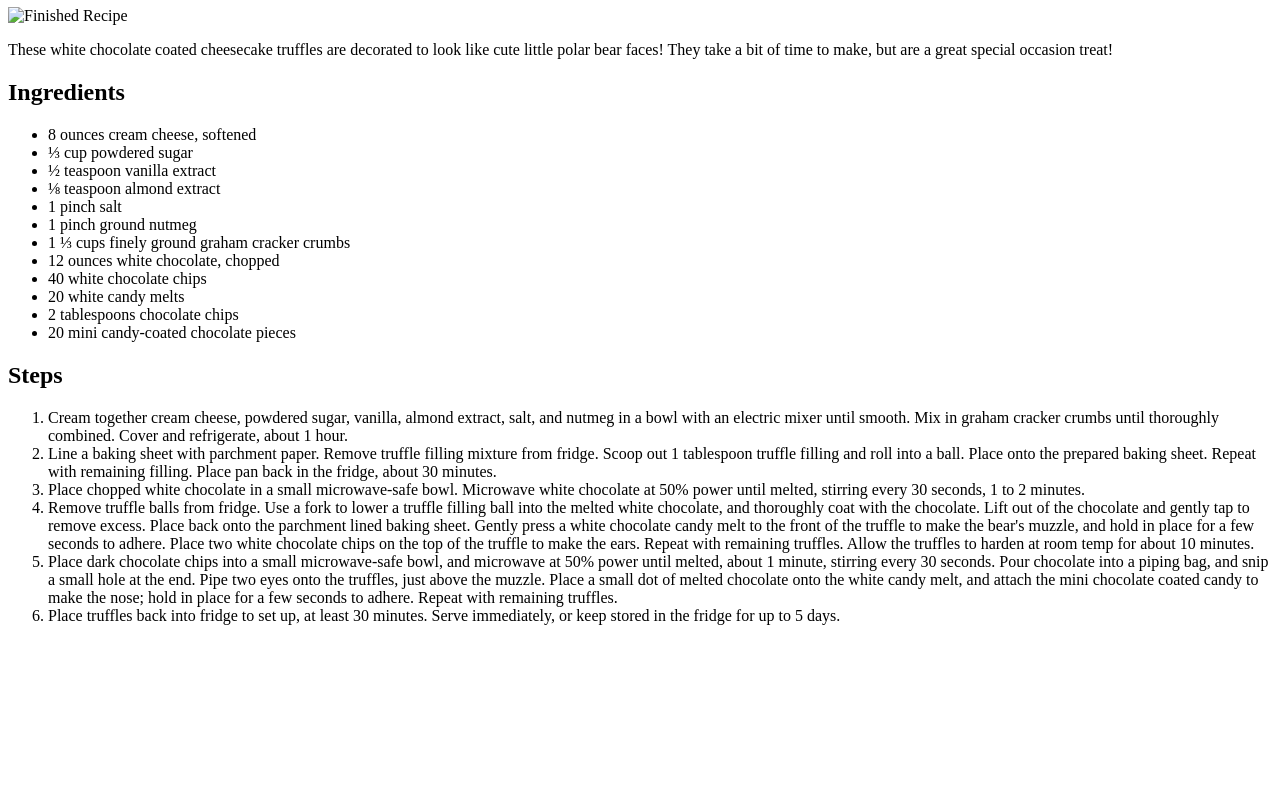
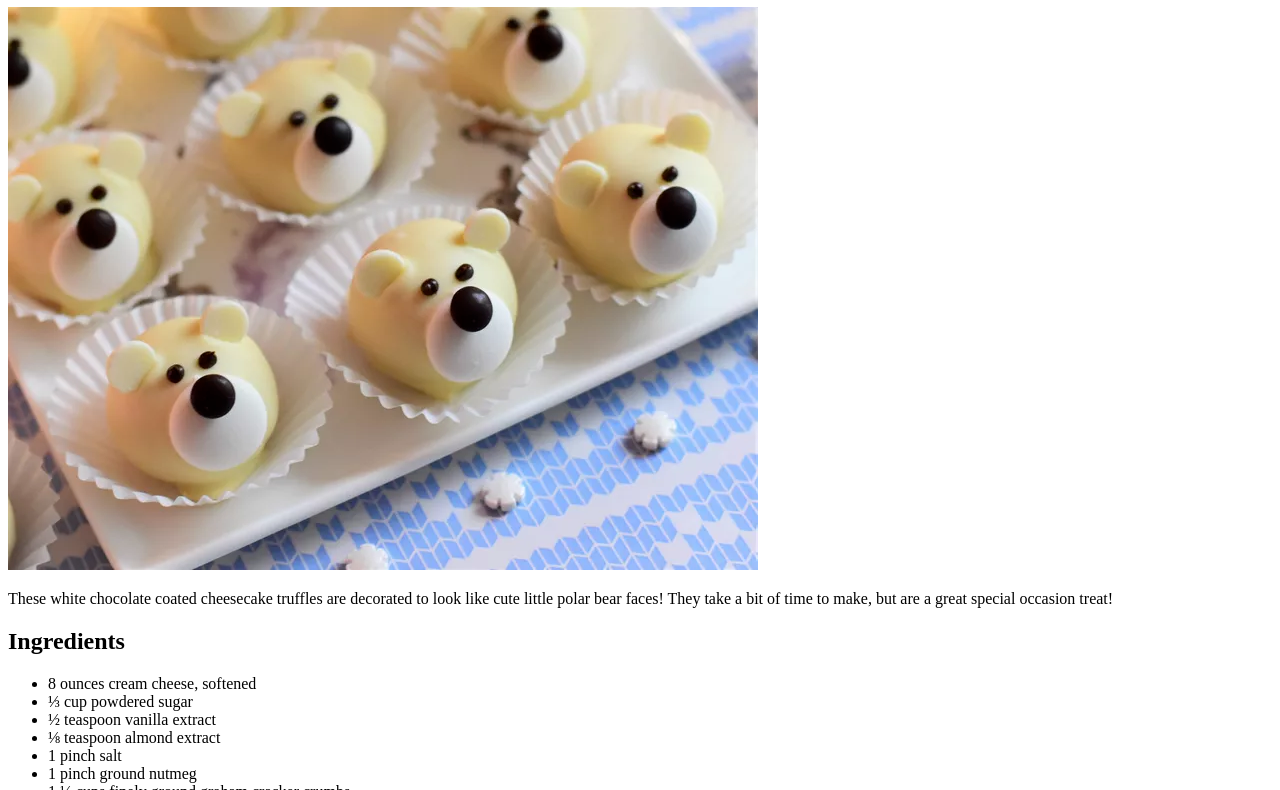
Before and after one commit to Zumaqe/odin-recipes, a plain HTML site: page recipes/PolarBear_CheeseCake_Truffles.html in a window 1280 px wide. Shown: the part 73-863 px from the top of the page. Before the commit the page ends 800 px from the top, so only its background shows below. Drawn offline with Linux system fonts and the light colour scheme; the site is published under a folder, as on GitHub Pages, so addresses that start at the root find nothing.

Commit message:
Arreglo de las imagenes no visibles.

```diff
--- a/recipes/PolarBear_CheeseCake_Truffles.html
+++ b/recipes/PolarBear_CheeseCake_Truffles.html
@@ -8,7 +8,7 @@
 </head>
 <body>
     <h1>Polar Bear CheeseCake Truffles</h1>
-    <img src="/images/PolarBear_CheeseCake_Truffles.png" alt="Finished Recipe">
+    <img src="../images/PolarBear_CheeseCake_Truffles.png" alt="Finished Recipe">
     <p>These white chocolate coated cheesecake truffles are decorated to look like cute little polar bear faces! They take a bit of time to make, but are a great special occasion treat!</p>
     <h2>Ingredients</h2>
     <ul>
```
Also changed, not shown: recipes/bacon_ranch_cheeseball.html (+1 -1 lines).
